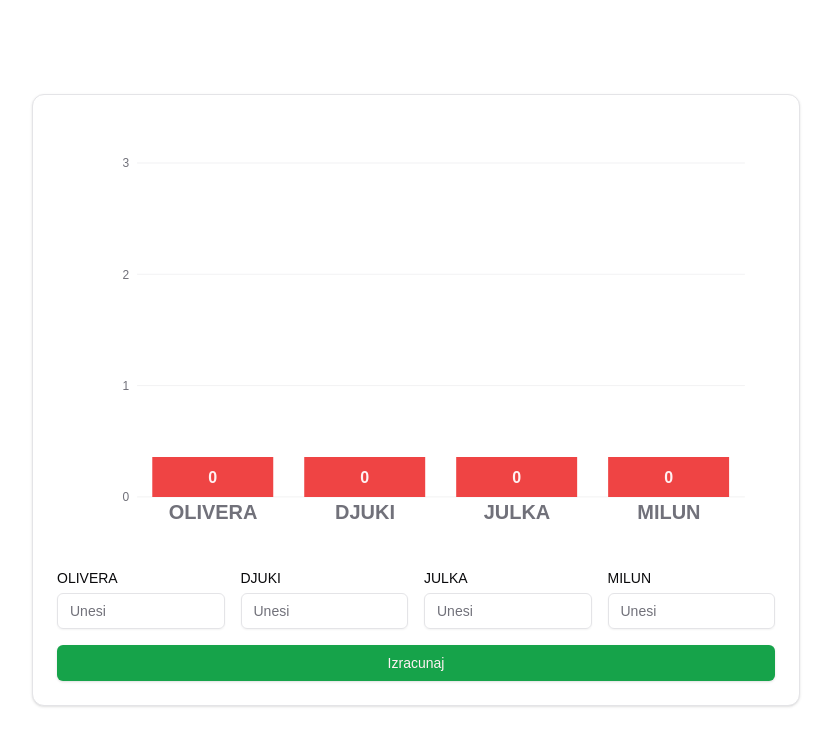
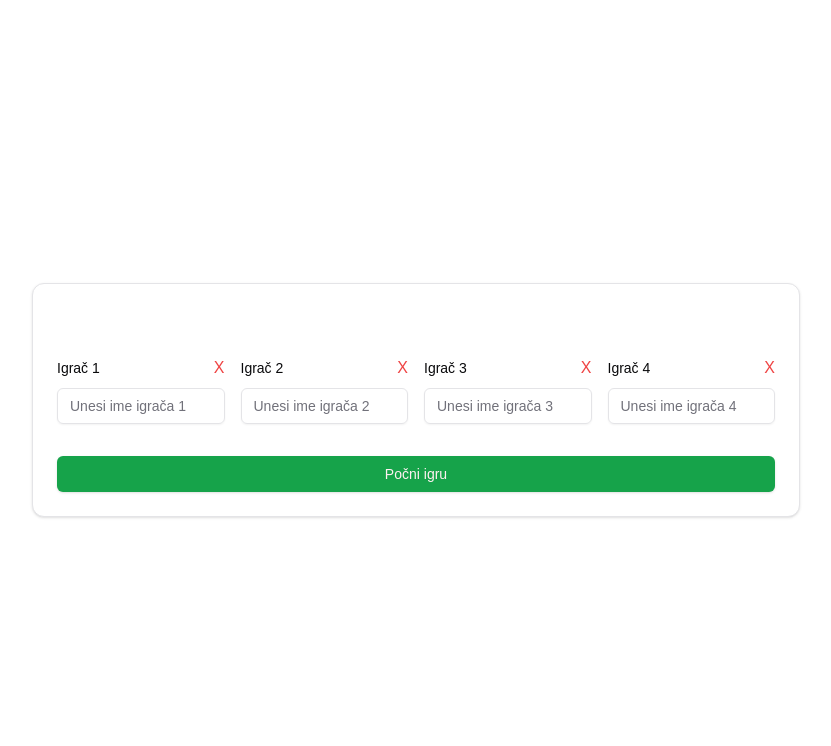
Before and after one commit to Markobanduka/remi-kalkulator, a Next.js app: page / in a window 1280 px wide. Shown: the top 746 px of the page, without its empty margins (224-1055 px from the left). Built offline with nearby package versions, Linux system fonts and the light colour scheme.

Commit message:
added shuffle , wins and removing players

```diff
--- a/src/app/page.tsx
+++ b/src/app/page.tsx
@@ -27,37 +27,80 @@ import { Input } from "@/components/ui/input";
 import { Label } from "@/components/ui/label";
 import { Button } from "@/components/ui/button";
 
-const initialChartData = [
-  { month: "OLIVERA", visitors: 0 },
-  { month: "DJUKI", visitors: 0 },
-  { month: "JULKA", visitors: 0 },
-  { month: "MILUN", visitors: 0 },
-];
-
 const chartConfig = {
   visitors: {
     label: "Rezultat",
   },
 } satisfies ChartConfig;
+
 const Page = () => {
-  const [chartData, setChartData] = useState(initialChartData);
+  const [chartData, setChartData] = useState([
+    { month: "", visitors: 0, wins: 0 },
+    { month: "", visitors: 0, wins: 0 },
+    { month: "", visitors: 0, wins: 0 },
+    { month: "", visitors: 0, wins: 0 },
+  ]);
   const [inputValues, setInputValues] = useState<{ [key: string]: number }>({});
+  const [currentPersonIndex, setCurrentPersonIndex] = useState(0);
+  const [isNameSet, setIsNameSet] = useState(false);
+  const [names, setNames] = useState<string[]>(["", "", "", ""]);
+
   const minValue = Math.min(...chartData.map((item) => item.visitors));
 
+  // Handle name change during the setup
+  const handleNameChange = (index: number, value: string) => {
+    setNames((prevNames) => {
+      const updatedNames = [...prevNames];
+      updatedNames[index] = value;
+      return updatedNames;
+    });
+  };
+
+  // Handle removing a player during the setup
+  const handleRemovePlayer = (index: number) => {
+    if (names.length > 1) {
+      setNames((prevNames) => prevNames.filter((_, i) => i !== index));
+      setChartData((prevChartData) =>
+        prevChartData.filter((_, i) => i !== index)
+      );
+    }
+  };
+
+  // Handle adding names to chart data after setup
+  const handleSetNames = () => {
+    setChartData(
+      chartData.map((item, index) => ({
+        ...item,
+        month: names[index] || `Person ${index + 1}`,
+      }))
+    );
+    setIsNameSet(true);
+  };
+
+  // Handle score input changes after setup
   const handleInputChange = (month: string, value: string) => {
     const numValue = parseInt(value, 10) || 0;
     setInputValues((prev) => ({ ...prev, [month]: numValue }));
   };
 
+  // Handle submitting and cycling through players
   const handleSubmit = () => {
-    setChartData((prevData) =>
-      prevData.map((item) => ({
+    const updatedChartData = chartData.map((item) => {
+      const updatedVisitors = item.visitors + (inputValues[item.month] || 0);
+      const hasWon = updatedVisitors < 0;
+
+      return {
         ...item,
-        visitors: item.visitors + (inputValues[item.month] || 0),
-      }))
-    );
+        visitors: updatedVisitors,
+        wins: hasWon ? item.wins + 1 : item.wins,
+      };
+    });
+
+    setChartData(updatedChartData);
     setInputValues({});
+    setCurrentPersonIndex((prevIndex) => (prevIndex + 1) % chartData.length);
   };
+
   return (
     <div className="flex justify-center items-center h-screen">
       <Card className="w-full max-w-3xl">
@@ -65,6 +108,41 @@ const Page = () => {
           <CardDescription></CardDescription>
         </CardHeader>
         <CardContent>
+          {!isNameSet ? (
+            <div className="grid grid-cols-4 gap-4 mt-6">
+              {names.map((name, index) => (
+                <div key={index} className="flex flex-col space-y-2">
+                  <div className="flex justify-between items-center">
+                    <Label htmlFor={`name-input-${index}`}>
+                      Igrač {index + 1}
+                    </Label>
+                    {names.length > 1 && (
+                      <button
+                        className="text-red-500"
+                        onClick={() => handleRemovePlayer(index)}
+                      >
+                        X
+                      </button>
+                    )}
+                  </div>
+                  <Input
+                    id={`name-input-${index}`}
+                    type="text"
+                    placeholder={`Unesi ime igrača ${index + 1}`}
+                    value={name}
+                    onChange={(e) => handleNameChange(index, e.target.value)}
+                  />
+                </div>
+              ))}
+              <Button
+                onClick={handleSetNames}
+                className="w-full mt-4 col-span-4"
+              >
+                Počni igru
+              </Button>
+            </div>
+          ) : (
+            <>
               <ChartContainer config={chartConfig}>
                 <BarChart
                   accessibilityLayer
@@ -115,8 +193,15 @@ const Page = () => {
                 </BarChart>
               </ChartContainer>
               <div className="grid grid-cols-4 gap-4 mt-6">
-            {chartData.map((item) => (
-              <div key={item.month} className="flex flex-col space-y-2">
+                {chartData.map((item, index) => (
+                  <div
+                    key={item.month}
+                    className={`flex flex-col space-y-2 p-2 ${
+                      index === currentPersonIndex
+                        ? "border-2 border-green-500"
+                        : "border border-gray-300"
+                    }`}
+                  >
                     <Label htmlFor={`input-${item.month}`}>{item.month}</Label>
                     <Input
                       id={`input-${item.month}`}
@@ -127,12 +212,17 @@ const Page = () => {
                         handleInputChange(item.month, e.target.value)
                       }
                     />
+                    <div className="text-sm text-gray-500 font-bold">
+                      Pobede: {item.wins}
+                    </div>
                   </div>
                 ))}
               </div>
               <Button onClick={handleSubmit} className="w-full mt-4">
                 Izracunaj
               </Button>
+            </>
+          )}
         </CardContent>
       </Card>
     </div>
```
Also changed, not shown: src/components/ui/label.tsx (+9 -9 lines). Lines whose indentation alone changed are shown as unchanged.
